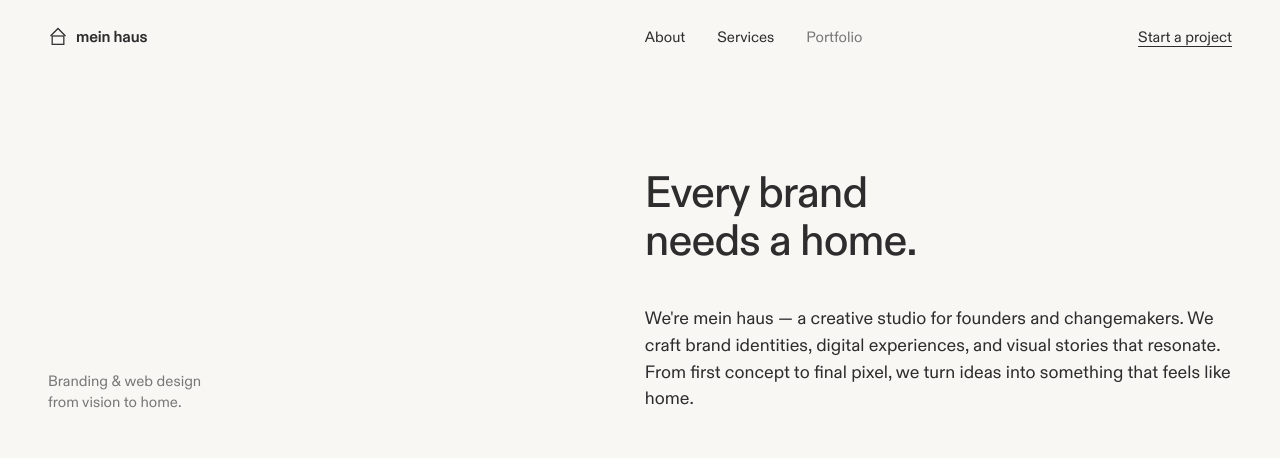
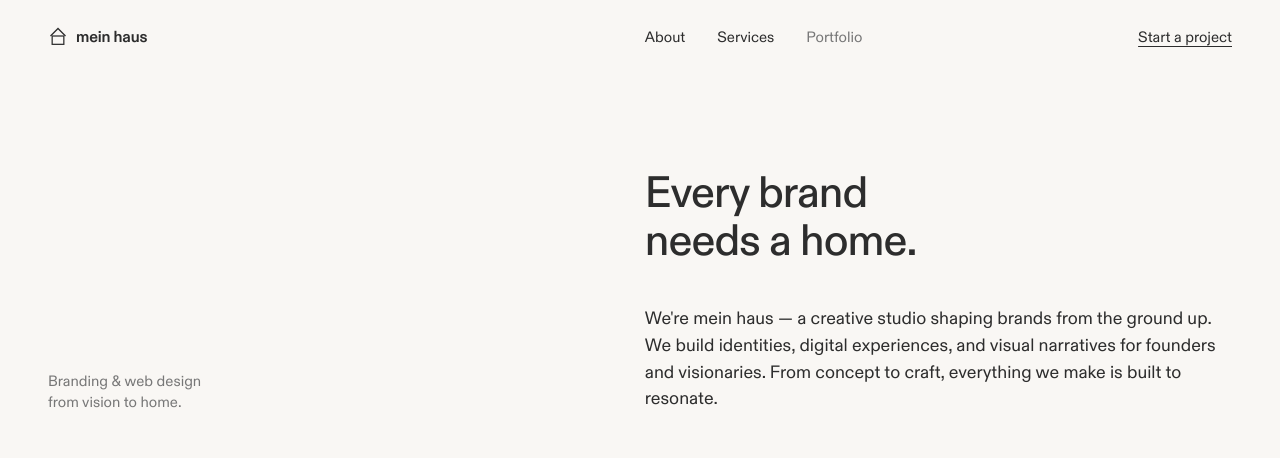
Before and after one commit to marikahaensch8-dotcom/meinhaus.studio, a website: page index.html in a window 1280 px wide. Shown: the top 458 px of the page. Drawn offline with Linux system fonts and the light colour scheme; grey boxes are pictures that could not be loaded.

Commit message:
Update hero subtitle copy (EN + DE)
Co-Authored-By: Claude Opus 4.6 <noreply@anthropic.com>

```diff
--- a/index.html
+++ b/index.html
@@ -55,7 +55,7 @@
             <div class="hero-container">
                 <h1 class="hero-title" data-i18n="hero.title">Every brand<br>needs a home.</h1>
                 <p class="hero-tagline" data-i18n="hero.tagline">Branding & web design<br>from vision to home.</p>
-                <p class="hero-subtitle" data-i18n="hero.subtitle">We're mein haus — a creative studio for founders and changemakers. We craft brand identities, digital experiences, and visual stories that resonate. From first concept to final pixel, we turn ideas into something that feels like home.</p>
+                <p class="hero-subtitle" data-i18n="hero.subtitle">We're mein haus — a creative studio shaping brands from the ground up. We build identities, digital experiences, and visual narratives for founders and visionaries. From concept to craft, everything we make is built to resonate.</p>
             </div>
             <div class="hero-image-wrapper">
                 <div class="hero-image">
--- a/script.js
+++ b/script.js
@@ -12,7 +12,7 @@
             'nav.cta': 'Start a project',
 
             'hero.title': 'Every brand<br>needs a home.',
-            'hero.subtitle': 'We\'re mein haus — a creative studio for founders and changemakers. We craft brand identities, digital experiences, and visual stories that resonate. From first concept to final pixel, we turn ideas into something that feels like home.',
+            'hero.subtitle': 'We\'re mein haus — a creative studio shaping brands from the ground up. We build identities, digital experiences, and visual narratives for founders and visionaries. From concept to craft, everything we make is built to resonate.',
             'hero.scroll': '(Scroll)',
             'hero.tagline': 'Branding & web design<br>from vision to home.',
 
@@ -65,7 +65,7 @@
             'nav.cta': 'Projekt starten',
 
             'hero.title': 'Jede Marke braucht<br>ein Zuhause.',
-            'hero.subtitle': 'Wir sind mein haus — ein Kreativstudio für Gründer*innen und Changemaker. Wir gestalten Markenidentitäten, digitale Erlebnisse und visuelle Geschichten, die berühren. Vom ersten Konzept bis zum letzten Pixel verwandeln wir Ideen in etwas, das sich wie Zuhause anfühlt.',
+            'hero.subtitle': 'Wir sind mein haus — ein Kreativstudio, das Marken von Grund auf baut. Wir gestalten Identitäten, digitale Erlebnisse und visuelle Geschichten für Gründer*innen und Visionär*innen. Vom Konzept bis zum Handwerk — alles, was wir machen, ist gebaut, um zu wirken.',
             'hero.scroll': '(Scrollen)',
             'hero.tagline': 'Branding & Webdesign<br>von der Vision zum Zuhause.',
 
```
